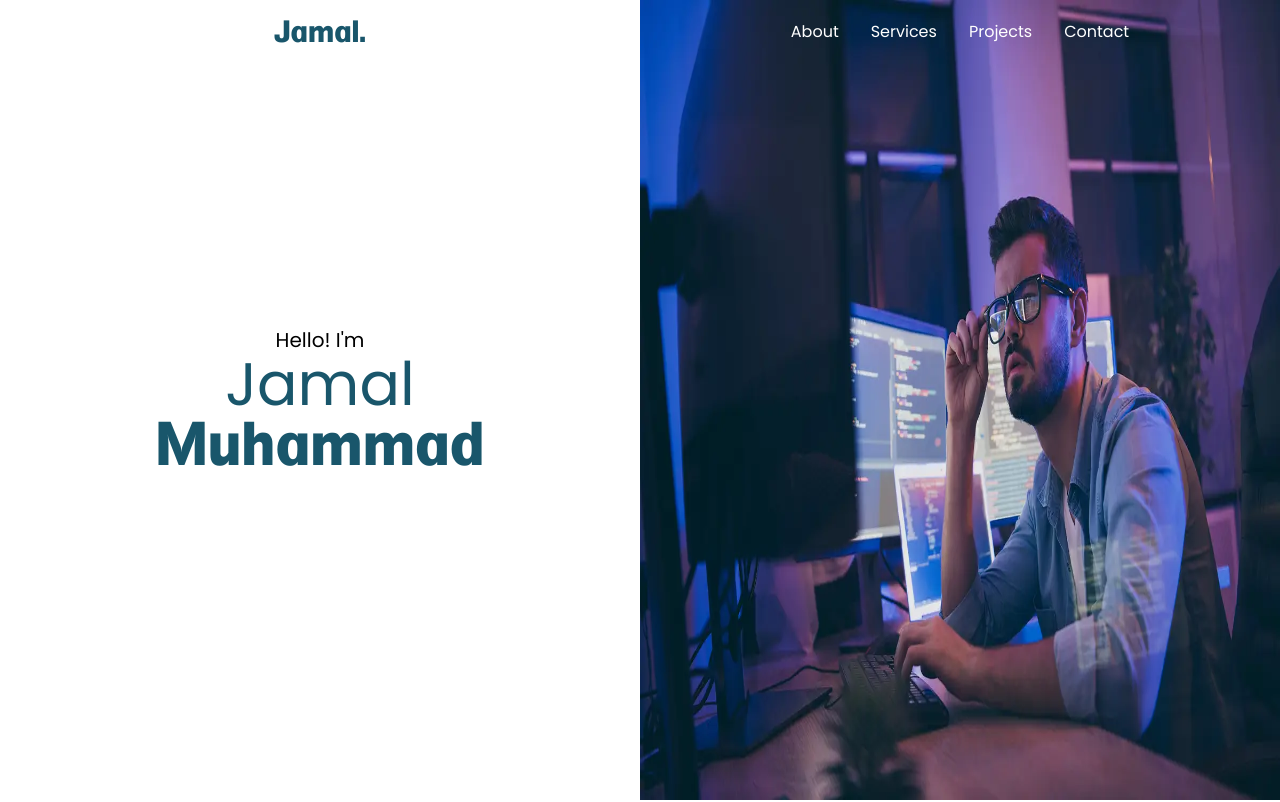
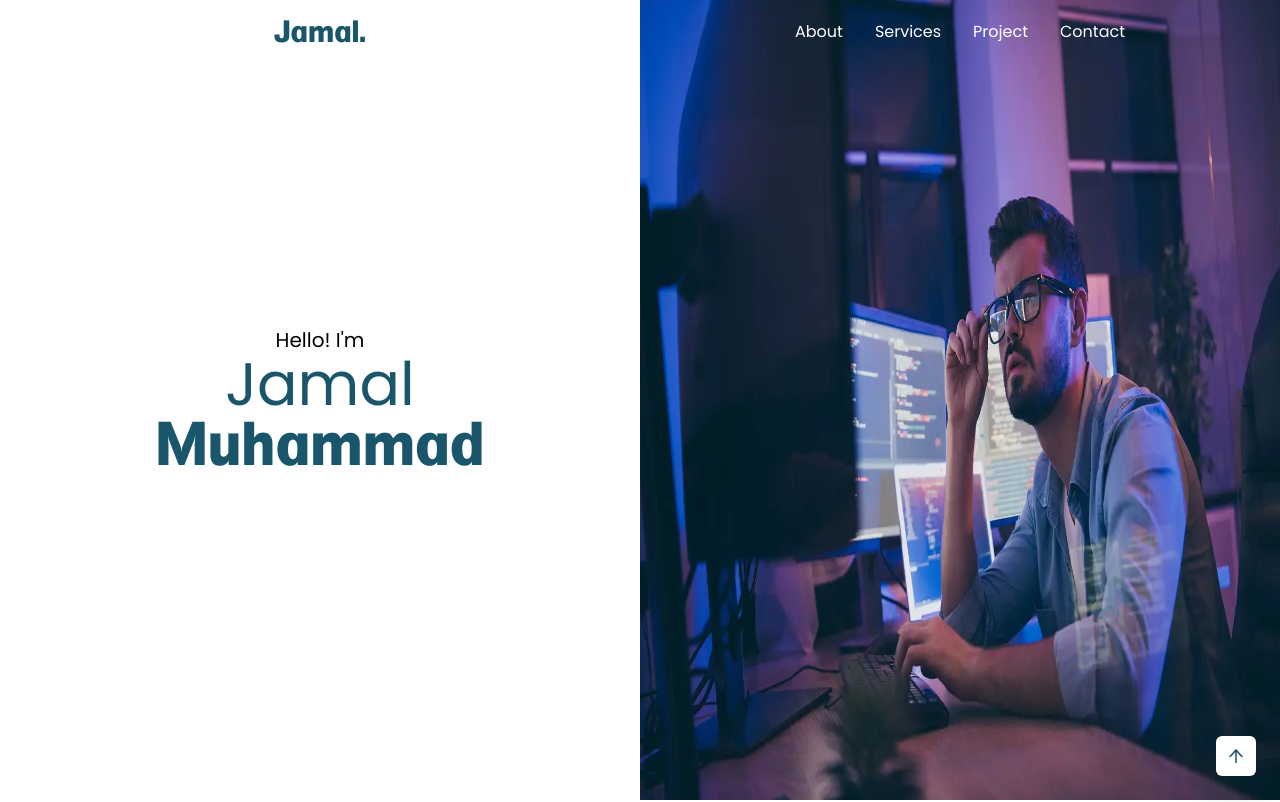
Before and after one commit to JLegacy-AI/portfolio, a React (Create React App) app: page / in a window 1280 px wide. Shown: the top 802 px of the page. Built offline with nearby package versions, Linux system fonts and the light colour scheme.

Commit message:
Smooth Scrolling Added

```diff
--- a/package.json
+++ b/package.json
@@ -11,6 +11,7 @@
     "react-dom": "^18.2.0",
     "react-icons": "^4.10.1",
     "react-scripts": "5.0.1",
+    "react-scroll": "^1.9.0",
     "web-vitals": "^2.1.0"
   },
   "scripts": {
--- a/src/components/NavigationBar.jsx
+++ b/src/components/NavigationBar.jsx
@@ -1,25 +1,76 @@
 import React, { useState } from "react";
+import { Link } from "react-scroll";
+import { AiOutlineArrowUp } from "react-icons/ai";
 
 const NavigationBar = () => {
   return (
-    <div className="absolute z-10 top-0 left-0 right-0 w-full h-16 flex justify-between items-center">
+    <div
+      id="home"
+      className="absolute z-10 top-0 left-0 right-0 w-full h-16 flex justify-between items-center"
+    >
       <h1 className="font-formula text-3xl text-turquoise w-1/2 text-center">
         Jamal.
       </h1>
       <ul className="flex justify-center items-center gap-8 w-1/2 text-white ">
         <li>
-          <a href="#about">About</a>
+          <Link
+            className="cursor-pointer"
+            to="about"
+            spy={true}
+            smooth={true}
+            offset={50}
+            duration={500}
+          >
+            About
+          </Link>
         </li>
         <li>
-          <a href="#service">Services</a>
+          <Link
+            className="cursor-pointer"
+            to="service"
+            spy={true}
+            smooth={true}
+            offset={50}
+            duration={500}
+          >
+            Services
+          </Link>
         </li>
         <li>
-          <a href="#project">Projects</a>
+          <Link
+            className="cursor-pointer"
+            to="project"
+            spy={true}
+            smooth={true}
+            offset={50}
+            duration={500}
+          >
+            Project
+          </Link>
         </li>
         <li>
-          <a href="#contact">Contact</a>
+          <Link
+            className="cursor-pointer"
+            to="contact"
+            spy={true}
+            smooth={true}
+            offset={50}
+            duration={500}
+          >
+            Contact
+          </Link>
         </li>
       </ul>
+      <Link
+        className="fixed bottom-6 right-6 cursor-pointer w-[40px] h-[40px] bg-white text-turquoise rounded-md shadow-2xl shadow-turquoise text-xl flex justify-center items-center hover:bg-turquoise hover:text-white"
+        to="home"
+        spy={true}
+        smooth={true}
+        offset={50}
+        duration={500}
+      >
+        <AiOutlineArrowUp />
+      </Link>
     </div>
   );
 };
```
Also changed, not shown: 1 other file (tests, documents, lock files or other folders).
